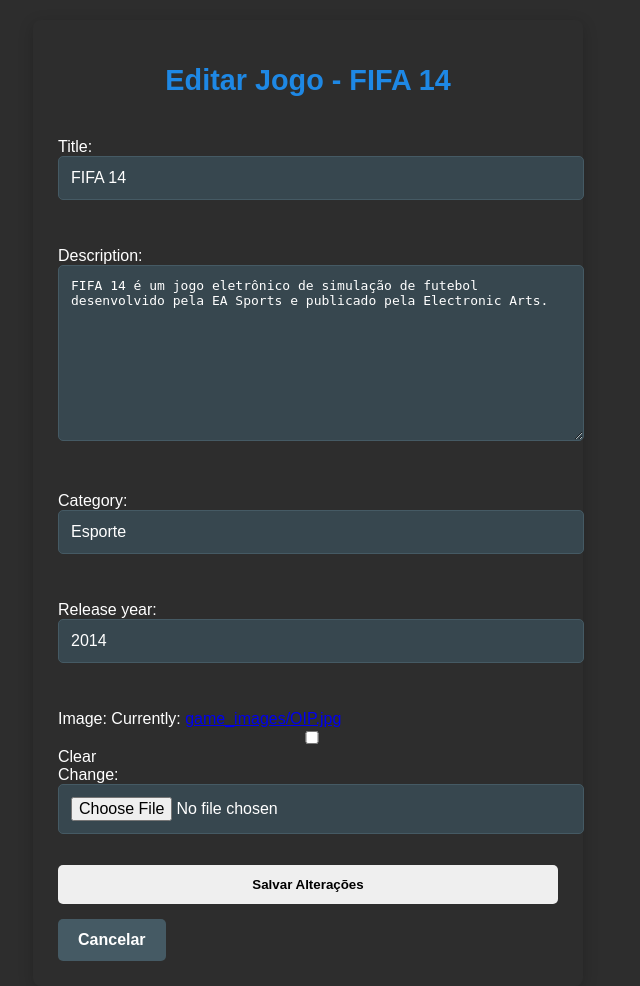
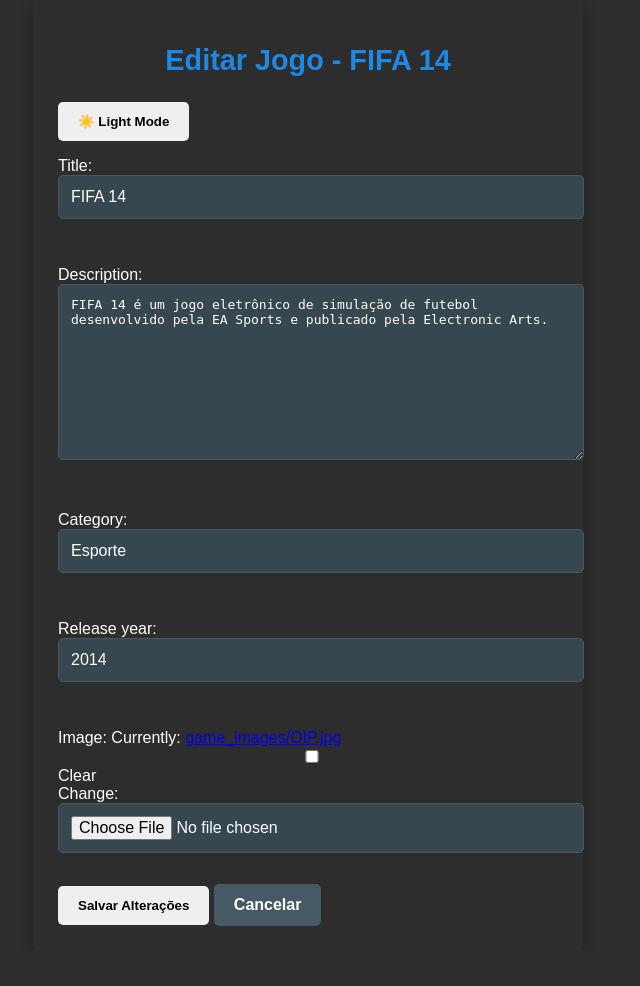
Before and after one commit to stephenagc/django, a Django app: page /edit/8/ in a window 1280 px wide. Shown: the whole page, without its empty margins (332-972 px from the left). After the commit the page ends 926 px from the top, so only its background shows below. Run offline with Django 5.2, Linux system fonts and the light colour scheme; data comes from the database, SQL or seed files in the repository; both versions use the stored data as it was after the commit.

Commit message:
Add files via upload

```diff
--- a/game_search/game_search/settings.py
+++ b/game_search/game_search/settings.py
@@ -27,10 +27,8 @@
 
 ALLOWED_HOSTS = []
 
-STATIC_URL = '/static/'
-STATICFILES_DIRS = [
-    BASE_DIR / "static",
-]
+
+
 
 # Application definition
 
--- a/game_search/games/static/styles/edit_game.css
+++ b/game_search/games/static/styles/edit_game.css
@@ -1,4 +1,3 @@
-
 :root {
     --primary-blue: #1e88e5;
     --dark-bg: #212121;
@@ -7,6 +6,10 @@
     --text-muted: #b0bec5;
     --accent-blue: #42a5f5;
     --hover-blue: #1565c0;
+    --light-bg: #f5f5f5;
+    --light-surface: #ffffff;
+    --text-dark: #212121;
+    --border-light: #e0e0e0;
 }
 
 body {
@@ -15,7 +18,7 @@
     color: var(--text-light);
     padding: 20px;
     margin: 0;
-    transition: all 0.3s ease;
+    transition: background-color 0.5s ease, color 0.5s ease;
 }
 
 .container {
@@ -25,6 +28,7 @@
     padding: 25px;
     border-radius: 8px;
     box-shadow: 0 4px 15px rgba(0, 0, 0, 0.2);
+    transition: background-color 0.5s ease, box-shadow 0.5s ease;
 }
 
 h1 {
@@ -48,7 +52,7 @@
     border-radius: 5px;
     color: var(--text-light);
     font-size: 1em;
-    transition: border-color 0.3s ease;
+    transition: background-color 0.5s ease, border-color 0.5s ease, color 0.5s ease;
 }
 
 input:focus, textarea:focus, select:focus {
@@ -88,39 +92,20 @@
     transform: translateY(-1px);
 }
 
-.theme-toggle {
-    position: absolute;
-    top: 20px;
-    right: 20px;
-}
-
-#theme-switch {
-    background-color: var(--accent-blue);
-    color: var(--text-light);
-}
-
 body.light-mode {
-    background-color: #f5f5f5;
-    color: #212121;
+    background-color: var(--light-bg);
+    color: var(--text-dark);
 }
 
 body.light-mode .container {
-    background: #ffffff;
+    background: var(--light-surface);
     box-shadow: 0 4px 15px rgba(0, 0, 0, 0.1);
 }
 
 body.light-mode input,
 body.light-mode textarea,
 body.light-mode select {
-    background-color: #ffffff;
-    border: 1px solid #e0e0e0;
-    color: #212121;
+    background-color: var(--light-surface);
+    border: 1px solid var(--border-light);
+    color: var(--text-dark);
 }
-
-.mt-3 {
-    margin-top: 15px;
-}
-
-.mt-4 {
-    margin-top: 20px;
-}
--- a/game_search/games/templates/games/edit_game.html
+++ b/game_search/games/templates/games/edit_game.html
@@ -4,19 +4,43 @@
 <head>
     <meta charset="UTF-8">
     <meta name="viewport" content="width=device-width, initial-scale=1.0">
+    <title>Editar Jogo - {{ game.title }}</title>
     <link rel="stylesheet" type="text/css" href="{% static 'styles/edit_game.css' %}">
+</head>
+<body class="container mt-4 dark-mode">
+    <header>
+        <h1>Editar Jogo - {{ game.title }}</h1>
+        <button id="theme-toggle" class="btn btn-theme">☀️ Light Mode</button>
+    </header>
 
-    <title>Editar Jogo</title>
-</head>
-<body class="container mt-4">
-    <h1>Editar Jogo - {{ game.title }}</h1>
+    <main class="edit-container">
+        <form method="post" enctype="multipart/form-data" class="edit-form">
+            {% csrf_token %}
+            {{ form.as_p }}
+            <div class="form-actions">
+                <button type="submit" class="btn btn-success">Salvar Alterações</button>
+                <a href="{% url 'game_list' %}" class="btn btn-secondary">Cancelar</a>
+            </div>
+        </form>
+    </main>
 
-    <form method="post" enctype="multipart/form-data">
-        {% csrf_token %}
-        {{ form.as_p }}
-        <button type="submit" class="btn btn-success">Salvar Alterações</button>
-    </form>
+    <script>
+        const toggleButton = document.getElementById('theme-toggle');
+        const body = document.body;
 
-    <a href="{% url 'game_list' %}" class="btn btn-secondary mt-3">Cancelar</a>
+        // Carregar a preferência do tema
+        const theme = localStorage.getItem('theme') || 'dark-mode';
+        body.classList.add(theme);
+        toggleButton.textContent = theme === 'dark-mode' ? '☀️ Light Mode' : '🌙 Dark Mode';
+
+        // Alternar o tema e salvar no localStorage
+        toggleButton.addEventListener('click', () => {
+            body.classList.toggle('dark-mode');
+            body.classList.toggle('light-mode');
+            const isDarkMode = body.classList.contains('dark-mode');
+            toggleButton.textContent = isDarkMode ? '☀️ Light Mode' : '🌙 Dark Mode';
+            localStorage.setItem('theme', isDarkMode ? 'dark-mode' : 'light-mode');
+        });
+    </script>
 </body>
 </html>
```
Also changed, not shown: game_search/db.sqlite3.
